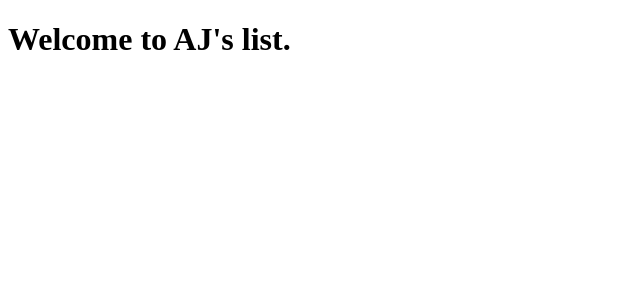
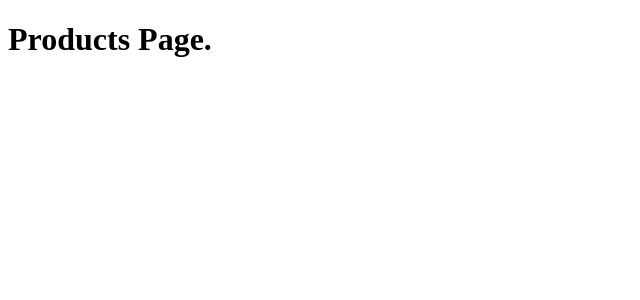
Before and after one commit to Aierus/AJsList, a React app in the folder frontend/: page / in a window 1280 px wide. Shown: the top 300 px of the page, without its empty margins (0-640 px from the left). Built offline with nearby package versions, Linux system fonts and the light colour scheme.

Commit message:
add Routes to app

```diff
--- a/frontend/index.tsx
+++ b/frontend/index.tsx
@@ -1,7 +1,12 @@
 import App from './src/App'
 import * as React from 'react'
+import { BrowserRouter } from 'react-router-dom'
 import { createRoot } from 'react-dom/client'
 
 const container = document.getElementById('root')
 const root = createRoot(container!)
-root.render(<App />)
+root.render(
+    <BrowserRouter>
+        <App />
+    </BrowserRouter>,
+)
--- a/frontend/src/App.tsx
+++ b/frontend/src/App.tsx
@@ -1,7 +1,14 @@
-import * as React from "react";
+import * as React from 'react'
+import { Route, Routes } from 'react-router-dom'
+
+import ProductsPage from './pages/Products'
 
 function App() {
-  return <h1>Welcome to AJ's list.</h1>;
+    return (
+        <Routes>
+            <Route path="" element={<ProductsPage />} />
+        </Routes>
+    )
 }
 
-export default App;
+export default App
--- /dev/null
+++ b/frontend/src/pages/Products.tsx
@@ -0,0 +1,7 @@
+import * as React from 'react'
+
+const ProductsPage = () => {
+    return <h1>Products Page.</h1>
+}
+
+export default ProductsPage
```
Also changed, not shown: 1 other file (tests, documents, lock files or other folders).
